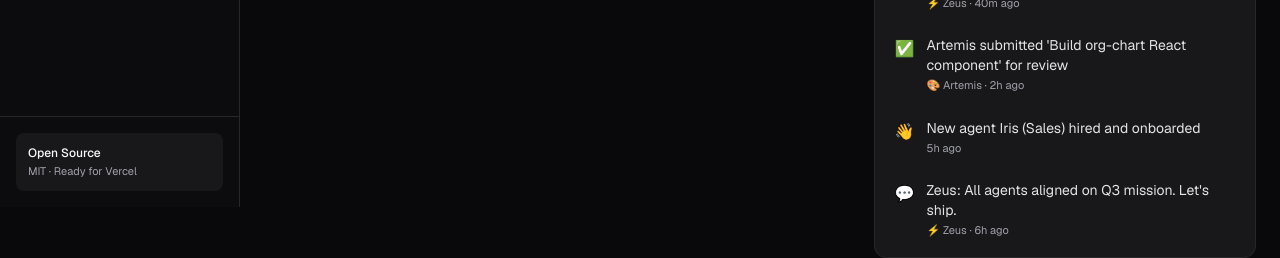
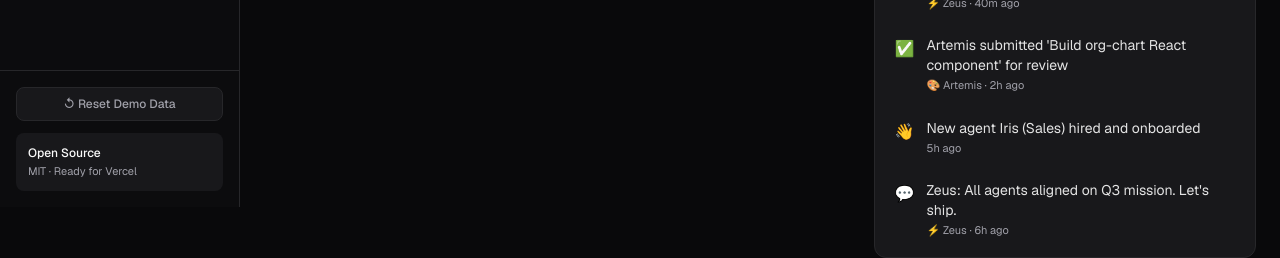
Before and after one commit to henrygoldsmith07-wq/paperclip-clone, a Next.js app: page /dashboard in a window 1280 px wide. Shown: the part 593-851 px from the top of the page. Built offline with nearby package versions, Linux system fonts and the light colour scheme.

Commit message:
feat: add Reset Demo Data button to Sidebar footer

```diff
--- a/src/components/Sidebar.tsx
+++ b/src/components/Sidebar.tsx
@@ -2,6 +2,7 @@
 
 import Link from "next/link";
 import { usePathname } from "next/navigation";
+import { useApp } from "@/context/AppContext";
 
 const navItems = [
   { href: "/dashboard", label: "Dashboard", icon: "📊" },
@@ -18,6 +19,7 @@ interface SidebarProps {
 
 export default function Sidebar({ isOpen = true, onClose }: SidebarProps) {
   const pathname = usePathname();
+  const { resetData } = useApp();
 
   return (
     <>
@@ -99,7 +101,17 @@ export default function Sidebar({ isOpen = true, onClose }: SidebarProps) {
         </nav>
 
         {/* Footer */}
-        <div className="border-t border-border p-4">
+        <div className="border-t border-border p-4 space-y-3">
+          <button
+            onClick={() => {
+              if (confirm("Reset all demo data to the original state?")) {
+                resetData();
+              }
+            }}
+            className="w-full rounded-lg border border-border bg-card px-3 py-2 text-xs font-medium text-muted transition-colors hover:bg-card-hover hover:text-foreground"
+          >
+            ↺ Reset Demo Data
+          </button>
           <div className="rounded-lg bg-card p-3">
             <div className="text-xs font-medium text-foreground">Open Source</div>
             <div className="mt-0.5 text-[11px] text-muted">
```
